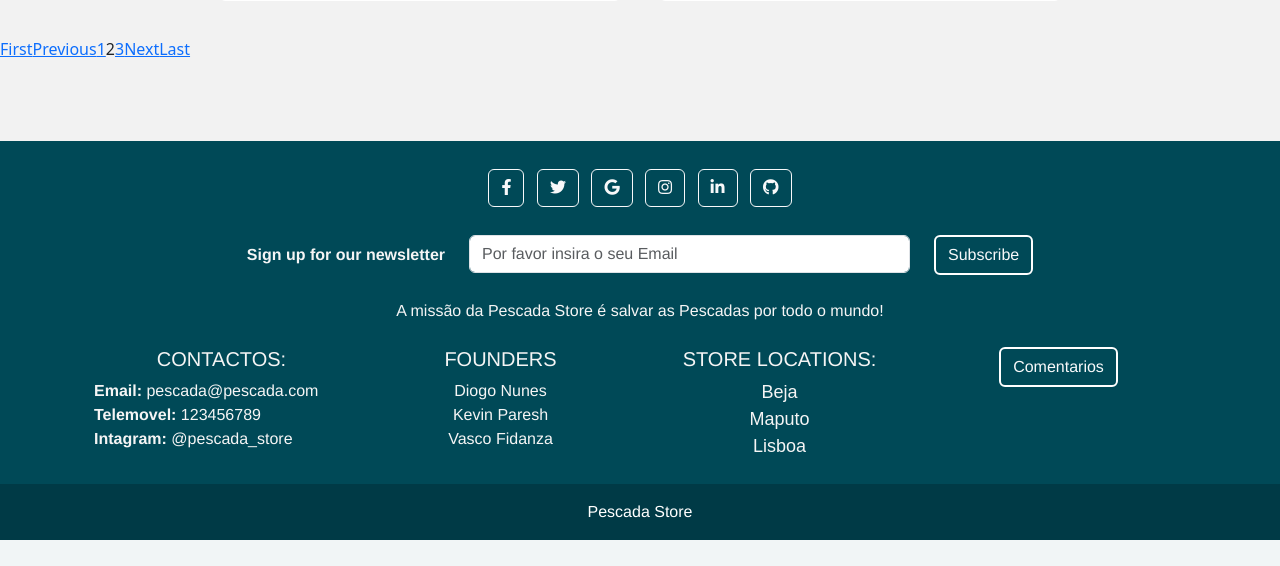
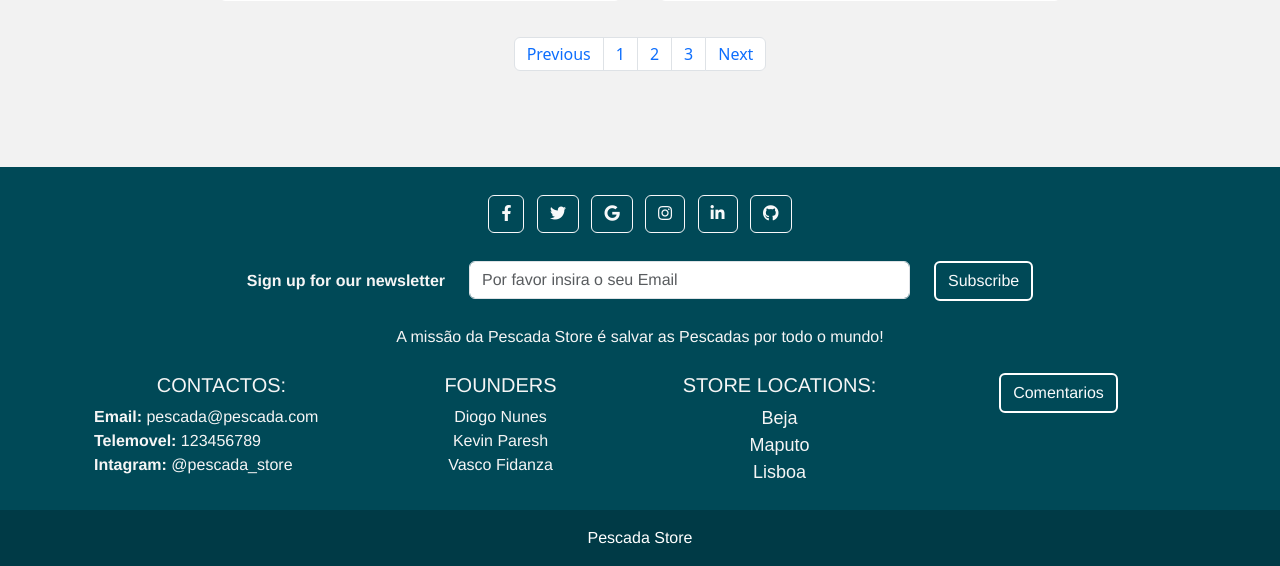
Before and after one commit to DiogoNunesDev/Clothing-Web-Site, a Django app: page /full_collection/?page=2 in a window 1280 px wide. Shown: the part 1120-1686 px from the top of the page. Before the commit the page ends 1660 px from the top, so only its background shows below. Run offline with Django 4.2, Linux system fonts and the light colour scheme; data comes from the database, SQL or seed files in the repository; both versions use the stored data as it was after the commit; some libraries are stand-ins or nearby versions.

Commit message:
bug fixes imagem pescada

```diff
--- a/templates/full_collection.html
+++ b/templates/full_collection.html
@@ -28,24 +28,31 @@
         {% endfor %}
     </ul>
 
-    <div class="pagination">
+    <div class="pagination" style="justify-content: center">
+        <ul class="pagination justify-content-center">
         {% if product_list.has_previous %}
-            <a href="?page=1">First</a>
-            <a href="?page={{ product_list.previous_page_number }}">Previous</a>
+            <li class="page-item">
+                <a class="page-link" href="?page={{ product_list.previous_page_number }}">Previous</a>
+            </li>
         {% endif %}
 
         {% for num in product_list.paginator.page_range %}
             {% if product_list.number == num %}
-                <span class="current-page">{{ num }}</span>
+                <li class="page-item">
+                    <a class="page-link" href="#">{{ num }}</a></li>
+
+                </li>
             {% elif num > product_list.number|add:'-3' and num < product_list.number|add:'3' %}
-                <a href="?page={{ num }}">{{ num }}</a>
+                <li class="page-item"><a class="page-link" href="?page={{ num }}">{{ num }}</a></li>
             {% endif %}
         {% endfor %}
 
         {% if product_list.has_next %}
-            <a href="?page={{ product_list.next_page_number }}">Next</a>
-            <a href="?page={{ product_list.paginator.num_pages }}">Last</a>
+            <li class="page-item">
+                <a class="page-link" href="?page={{ product_list.next_page_number }}">Next</a>
+            </li>
         {% endif %}
+        </ul>
     </div>
 
 {% else %}
--- a/templates/home.html
+++ b/templates/home.html
@@ -140,10 +140,10 @@
                             <img src="{% static 'store/images/pescada_amarela.jpg'%}" class="d-block w-100" alt="pescada">
                         </div>
                         <div class="carousel-item">
-                            <img src="{% static 'store/images/pescada_branca.jpg'%}" class="d-block w-100" alt="pescada">
+                            <img src="{% static 'store/images/pescada_cambuco.jpg'%}" class="d-block w-100" alt="pescada">
                         </div>
                         <div class="carousel-item">
-                            <img src="{% static 'store/images/pescada_cambuco.jpg'%}" class="d-block w-100" alt="pescada">
+                            <img src="{% static 'store/images/pescada_white.jpg'%}" class="d-block w-100" alt="pescada">
                         </div>
                     </div>
                     <button class="carousel-control-prev" type="button" data-bs-target="#carouselExampleControls" data-bs-slide="prev">
```
Also changed, not shown: db.sqlite3, store/static/store/images/pescada_white.jpg (renamed from store/static/store/images/pescada_branca.jpg).
